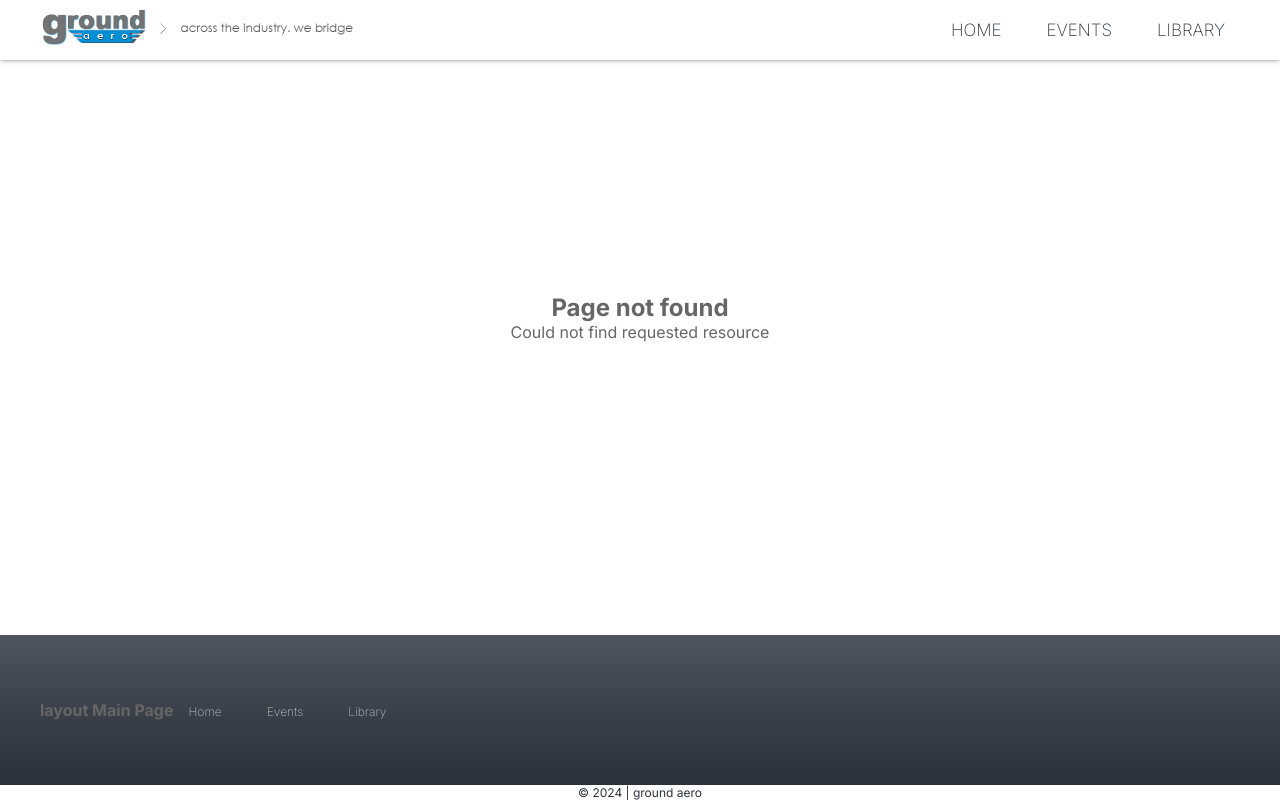
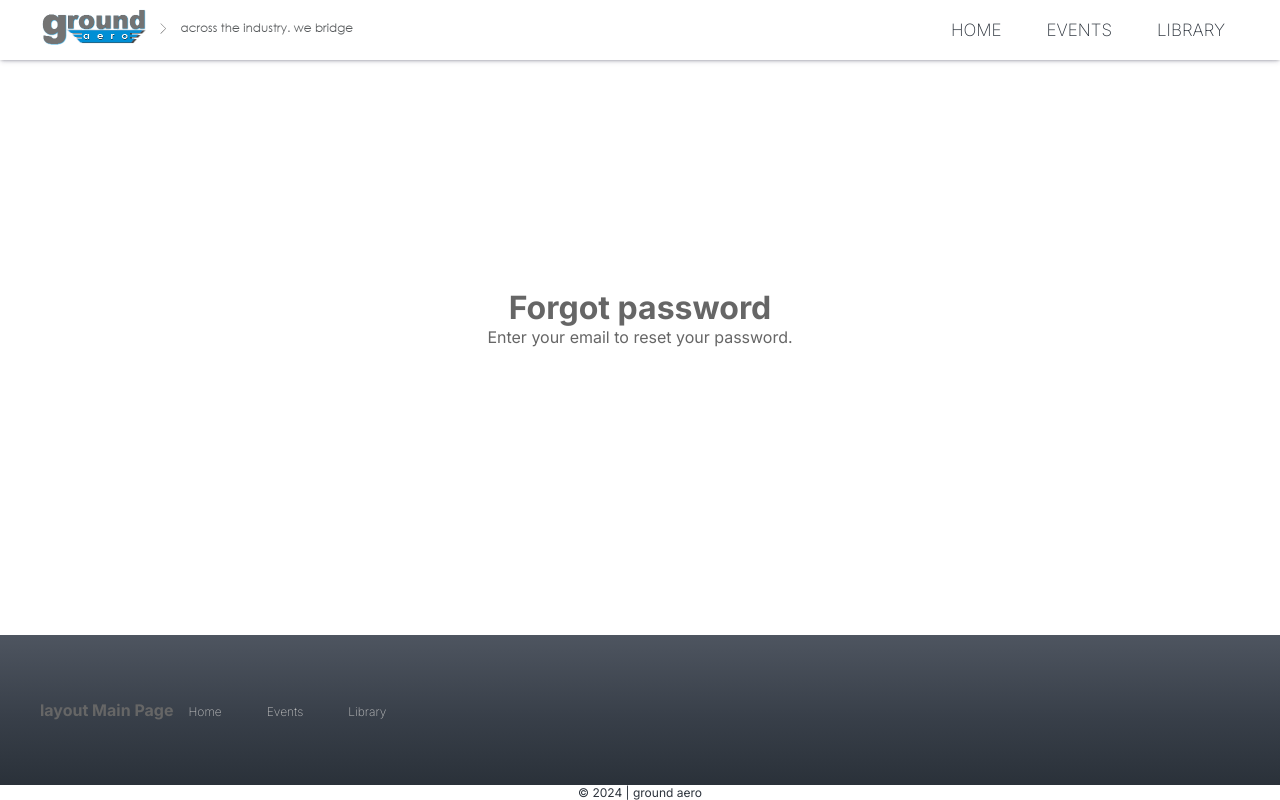
Before and after one commit to ground-aero/ground.aero-next, a Next.js app: page /forgot-password in a window 1280 px wide. Before the commit this address had no page. Built offline with nearby package versions, Linux system fonts and the light colour scheme.

Commit message:
feat(app/auth) implement auth routes

```diff
--- /dev/null
+++ b/src/app/(auth)/forgot-password/page.tsx
@@ -0,0 +1,13 @@
+import styles from '../../page.module.css'
+
+export default function ForgotPassword() {
+    return (
+    <div className={styles.centerColumn}>
+        <h1>Forgot password</h1>
+        <p>
+          Enter your email to reset your password.
+        </p>
+    </div>
+  );
+
+}
```
Also changed, not shown: src/app/(auth)/login/page.tsx (added, +11 -0 lines), src/app/(auth)/register/page.tsx (added, +10 -0 lines).
